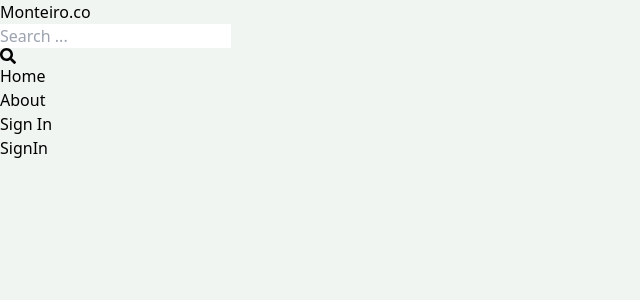
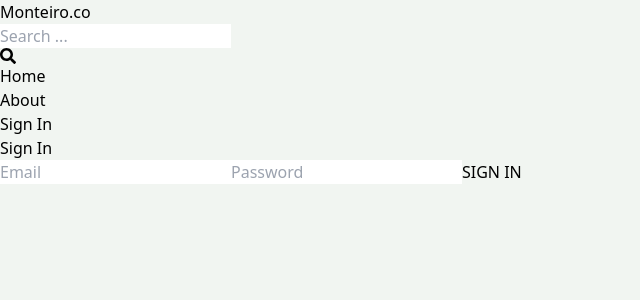
Before and after one commit to shawnmont772004/Real-Estate-website, a React (Vite) app in the folder client/: page /SignIn in a window 1280 px wide. Shown: the top 300 px of the page, without its empty margins (0-640 px from the left). Built offline with nearby package versions, Linux system fonts and the light colour scheme.

Commit message:
created sign in ui and complete sign in api functionality

```diff
--- a/client/src/components/Header.jsx
+++ b/client/src/components/Header.jsx
@@ -21,8 +21,8 @@ function Header() {
                         <FaSearch className="text-slate-700"/>
                     </form>
                 </div>
-                <div>
-                    <ul className="flex gap-16 items-center" >
+                <div className="ml-4">
+                    <ul className="flex sm:gap-12 sm:items-center" >
                         <Link to="/">
                             <li className="hidden sm:inline hover:bg-slate-300 p-2 rounded-md text-xl"><Link to='/'>Home</Link></li>
                         </Link>
@@ -30,7 +30,7 @@ function Header() {
                             <li className="hidden sm:inline hover:bg-slate-300 p-2 rounded-md text-xl">About</li>
                         </Link>
                         <Link to='/SignIn'>
-                            <li className=" hover:bg-slate-300  p-2 mr-8 rounded-md sm:text-xl hover:no-underline hover:text-red-500">Sign In</li>
+                            <li className=" hover:bg-slate-300  p-2 mr-4 rounded-md sm:text-xl hover:no-underline hover:text-red-500">Sign In</li>
                         </Link>
                     </ul>
                 </div>
--- a/client/src/pages/SignIn.jsx
+++ b/client/src/pages/SignIn.jsx
@@ -1,8 +1,80 @@
-import React from 'react'
+import React from 'react';
+import { Link, useNavigate } from 'react-router-dom';
+import { useState } from 'react';
 
 function SignIn() {
+  //reactjs hooks useState hook formData is array[0] and setFormData is array[1] and is a function
+  const [formData,setFormData] =useState({
+    Email:"",
+    Password:""
+  });
+  const [error,setError]=useState(null);
+  const [loading,setLoading]=useState(false);
+
+  //console.log(formData); for debugging changes  in the input text
+
+  const handleChange=(e)=>{
+    setFormData((prev)=>{
+      return {...prev,
+        [e.target.name]:e.target.value};
+    });
+  }//you can aso just use formData directky like in SignUp
+
+  const navg=useNavigate();
+
+  const handleSubmit= async(e)=>{
+    e.preventDefault();//to prevent the loss of data fetched from handleChange after refreshing the page
+    console.log(formData);
+    try{
+      setLoading(true);
+
+      const res=await fetch('api/auth/SignIn',
+      {
+        method:'POST',
+        headers:{
+          'Content-Type':'application/json',
+        },
+        body:JSON.stringify(formData),
+      });
+
+      const data=await res.json();
+      console.log(data);
+
+      if(data.success=== false)
+      {
+        setLoading(false);
+        setError(data.message);
+        return;
+      }
+      setLoading(false);
+      setError(null);
+      navg('/');
+    }
+    catch(error)
+    {
+      setLoading(false);
+      setError(data.message);
+    }
+  }
+
   return (
-    <div>SignIn</div>
+    <div className="max-w-sm  mt-20 mx-28 sm:mx-auto">
+      <div>
+        <h1 className="font-semibold ml-20 sm:ml-36 p-2 text-2xl mb-5">Sign In</h1>
+      </div>
+      <div>
+       <form  onSubmit={ handleSubmit } className="flex flex-col gap-4">
+        <input onChange={ handleChange }  name="Email" type="text" placeholder='Email' className="sm:w-96 w-64 p-2 focus:outline-orange-300 border-2 border-gray-300 rounded-lg "/>
+        <input onChange={ handleChange } name="Password" type="text" placeholder='Password' className="sm:w-96 w-64 p-2 focus:outline-orange-300 border-2 border-gray-300 rounded-lg "/>
+        <button  disabled={loading} type='submit' className="p-2 bg-slate-700 sm:w-96 w-64 rounded-lg text-sm text-white">
+          {loading ? 'Loading...' : 'SIGN IN'}
+        </button>
+       </form>
+      </div>
+      <div>
+      {error && <p className='text-red-500 mt-5'>{error}</p>}
+      </div>
+    </div>
   )
 }
 
--- a/client/src/pages/SignUp.jsx
+++ b/client/src/pages/SignUp.jsx
@@ -50,7 +50,7 @@ function SignUp() {
     }
   };
   return (
-    <div className="max-w-sm  mt-16 mx-24 sm:mx-auto" >
+    <div className="max-w-sm  mt-16 mx-28 sm:mx-auto" >
      <div >
         <h1 className="font-semibold ml-24 sm:ml-36 text-2xl mb-5 ">Sign up</h1>
       </div>
```
